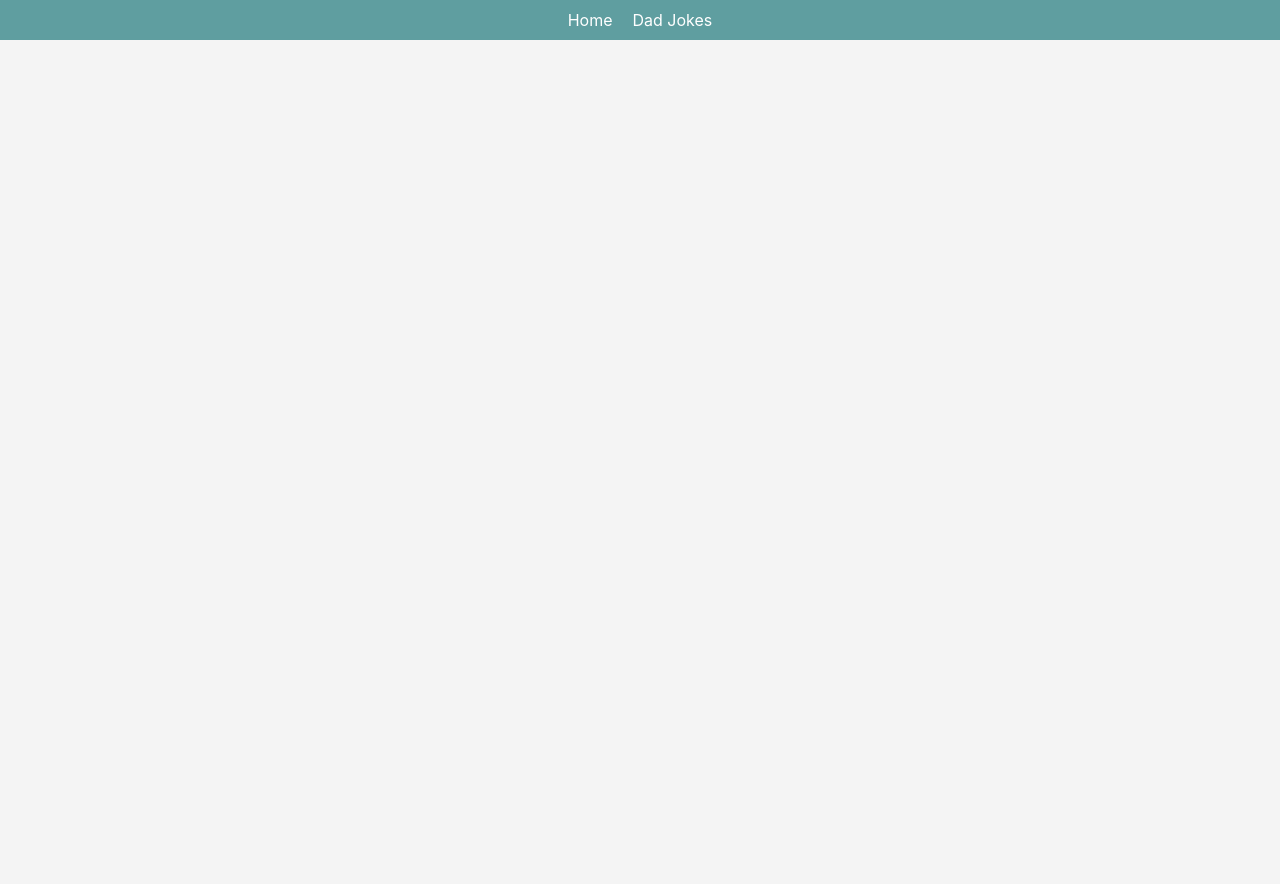
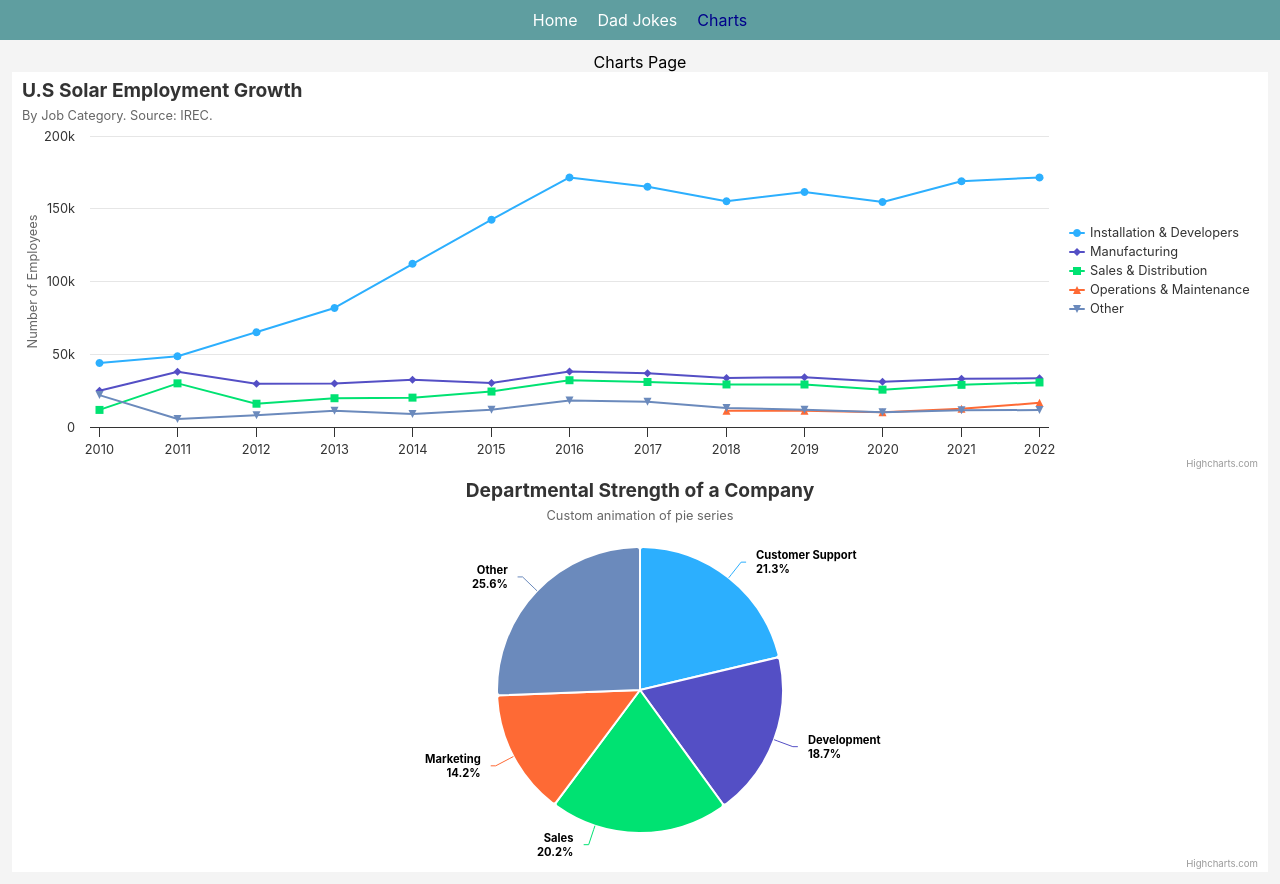
Before and after one commit to Nadav-Abuhatsira/typescript-node-template, a React (Create React App) app in the folder src/react-app/: page /charts in a window 1280 px wide. Before the commit this address had no page. Before the commit the page ends 800 px from the top, so only its background shows below. Built offline with nearby package versions, Linux system fonts and the light colour scheme.

Commit message:
Charts Page

```diff
--- a/src/react-app/package.json
+++ b/src/react-app/package.json
@@ -12,6 +12,8 @@
     "@types/react": "^19.0.11",
     "@types/react-dom": "^19.0.4",
     "axios": "^1.8.3",
+    "highcharts": "^12.1.2",
+    "highcharts-react-official": "^3.2.1",
     "react": "^19.0.0",
     "react-dom": "^19.0.0",
     "react-router-dom": "^7.4.0",
--- a/src/react-app/src/App.tsx
+++ b/src/react-app/src/App.tsx
@@ -5,6 +5,7 @@ import './App.css';
 import './style/button.css';
 import DadJokesPage from './DadJokes/DadJokesPage';
 import Home from './Home';
+import ChartsPage from './charts/ChartsPage';
 
 function App() {
   return (
@@ -22,11 +23,17 @@ function App() {
                 Dad Jokes
               </NavLink>
             </li>
+            <li className="nav-elm">
+              <NavLink to="/charts" className="nav-link">
+                Charts
+              </NavLink>
+            </li>
           </ul>
         </nav>
         <Routes>
           <Route path="/" element={<Home />} />
           <Route path="/dad-jokes" element={<DadJokesPage />} />
+          <Route path="/charts" element={<ChartsPage />} />
         </Routes>
       </Router>
     </div>
--- /dev/null
+++ b/src/react-app/src/charts/ChartsPage.tsx
@@ -0,0 +1,14 @@
+import React from 'react';
+import './charts.css';
+import LineChart from './example-charts/LineChart';
+import PieChart from './example-charts/PieChart';
+
+export default function ChartsPage() {
+  return (
+    <div className="charts-page">
+      <span>Charts Page</span>
+      <LineChart />
+      <PieChart />
+    </div>
+  );
+}
--- /dev/null
+++ b/src/react-app/src/charts/charts.css
@@ -0,0 +1,5 @@
+.charts-page {
+  padding: 12px;
+  display: flex;
+  flex-direction: column;
+}
--- /dev/null
+++ b/src/react-app/src/charts/example-charts/Chart.tsx
@@ -0,0 +1,11 @@
+import React from 'react';
+import Highcharts from 'highcharts';
+import HighchartsReact from 'highcharts-react-official';
+
+export default function Chart({ options }: { options: Highcharts.Options }) {
+  return (
+    <div>
+      <HighchartsReact highcharts={Highcharts} options={options} />
+    </div>
+  );
+}
--- /dev/null
+++ b/src/react-app/src/charts/example-charts/LineChart.tsx
@@ -0,0 +1,84 @@
+import React from 'react';
+import Chart from './Chart';
+
+export default function LineChart() {
+  const options = {
+    title: {
+      text: 'U.S Solar Employment Growth',
+      align: 'left',
+    },
+
+    subtitle: {
+      text: 'By Job Category. Source: <a href="https://irecusa.org/programs/solar-jobs-census/" target="_blank">IREC</a>.',
+      align: 'left',
+    },
+
+    yAxis: {
+      title: {
+        text: 'Number of Employees',
+      },
+    },
+
+    xAxis: {
+      accessibility: {
+        rangeDescription: 'Range: 2010 to 2022',
+      },
+    },
+
+    legend: {
+      layout: 'vertical',
+      align: 'right',
+      verticalAlign: 'middle',
+    },
+
+    plotOptions: {
+      series: {
+        label: {
+          connectorAllowed: false,
+        },
+        pointStart: 2010,
+      },
+    },
+
+    series: [
+      {
+        name: 'Installation & Developers',
+        data: [43934, 48656, 65165, 81827, 112143, 142383, 171533, 165174, 155157, 161454, 154610, 168960, 171558],
+      },
+      {
+        name: 'Manufacturing',
+        data: [24916, 37941, 29742, 29851, 32490, 30282, 38121, 36885, 33726, 34243, 31050, 33099, 33473],
+      },
+      {
+        name: 'Sales & Distribution',
+        data: [11744, 30000, 16005, 19771, 20185, 24377, 32147, 30912, 29243, 29213, 25663, 28978, 30618],
+      },
+      {
+        name: 'Operations & Maintenance',
+        data: [null, null, null, null, null, null, null, null, 11164, 11218, 10077, 12530, 16585],
+      },
+      {
+        name: 'Other',
+        data: [21908, 5548, 8105, 11248, 8989, 11816, 18274, 17300, 13053, 11906, 10073, 11471, 11648],
+      },
+    ],
+
+    responsive: {
+      rules: [
+        {
+          condition: {
+            maxWidth: 500,
+          },
+          chartOptions: {
+            legend: {
+              layout: 'horizontal',
+              align: 'center',
+              verticalAlign: 'bottom',
+            },
+          },
+        },
+      ],
+    },
+  };
+  return <Chart options={options as any} />;
+}
--- /dev/null
+++ b/src/react-app/src/charts/example-charts/PieChart.tsx
@@ -0,0 +1,71 @@
+import React from 'react';
+import Chart from './Chart';
+
+export default function PieChart() {
+  const options = {
+    chart: {
+      type: 'pie',
+    },
+    title: {
+      text: 'Departmental Strength of a Company',
+    },
+    subtitle: {
+      text: 'Custom animation of pie series',
+    },
+    tooltip: {
+      headerFormat: '',
+      pointFormat: '<span style="color:{point.color}">\u25cf</span> ' + '{point.name}: <b>{point.percentage:.1f}%</b>',
+    },
+    accessibility: {
+      point: {
+        valueSuffix: '%',
+      },
+    },
+    plotOptions: {
+      pie: {
+        allowPointSelect: true,
+        borderWidth: 2,
+        cursor: 'pointer',
+        dataLabels: {
+          enabled: true,
+          format: '<b>{point.name}</b><br>{point.percentage}%',
+          distance: 20,
+        },
+      },
+    },
+    series: [
+      {
+        // Disable mouse tracking on load, enable after custom animation
+        enableMouseTracking: false,
+        animation: {
+          duration: 2000,
+        },
+        colorByPoint: true,
+        data: [
+          {
+            name: 'Customer Support',
+            y: 21.3,
+          },
+          {
+            name: 'Development',
+            y: 18.7,
+          },
+          {
+            name: 'Sales',
+            y: 20.2,
+          },
+          {
+            name: 'Marketing',
+            y: 14.2,
+          },
+          {
+            name: 'Other',
+            y: 25.6,
+          },
+        ],
+      },
+    ],
+  };
+
+  return <Chart options={options as any} />;
+}
```
Also changed, not shown: 1 other file (tests, documents, lock files or other folders).
